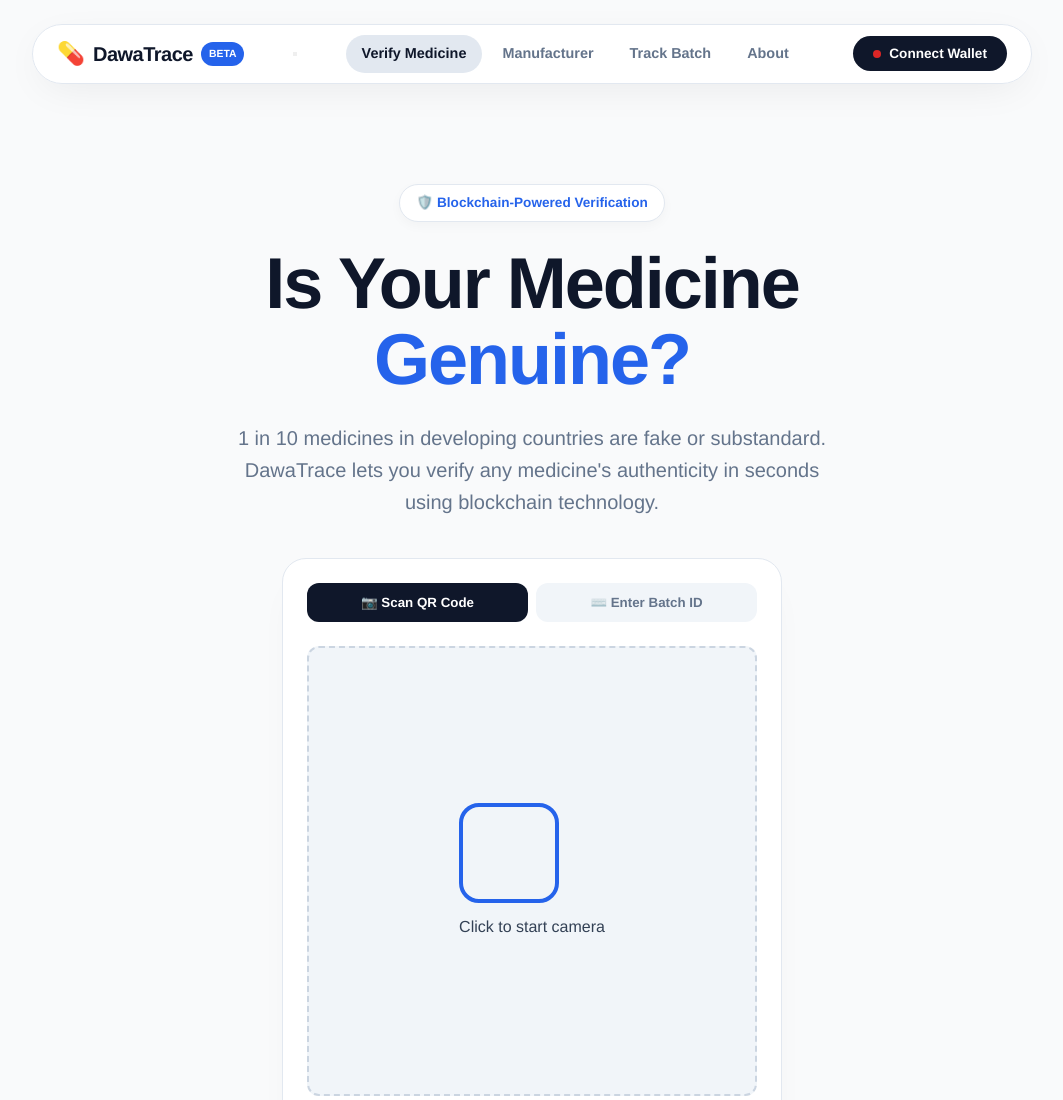
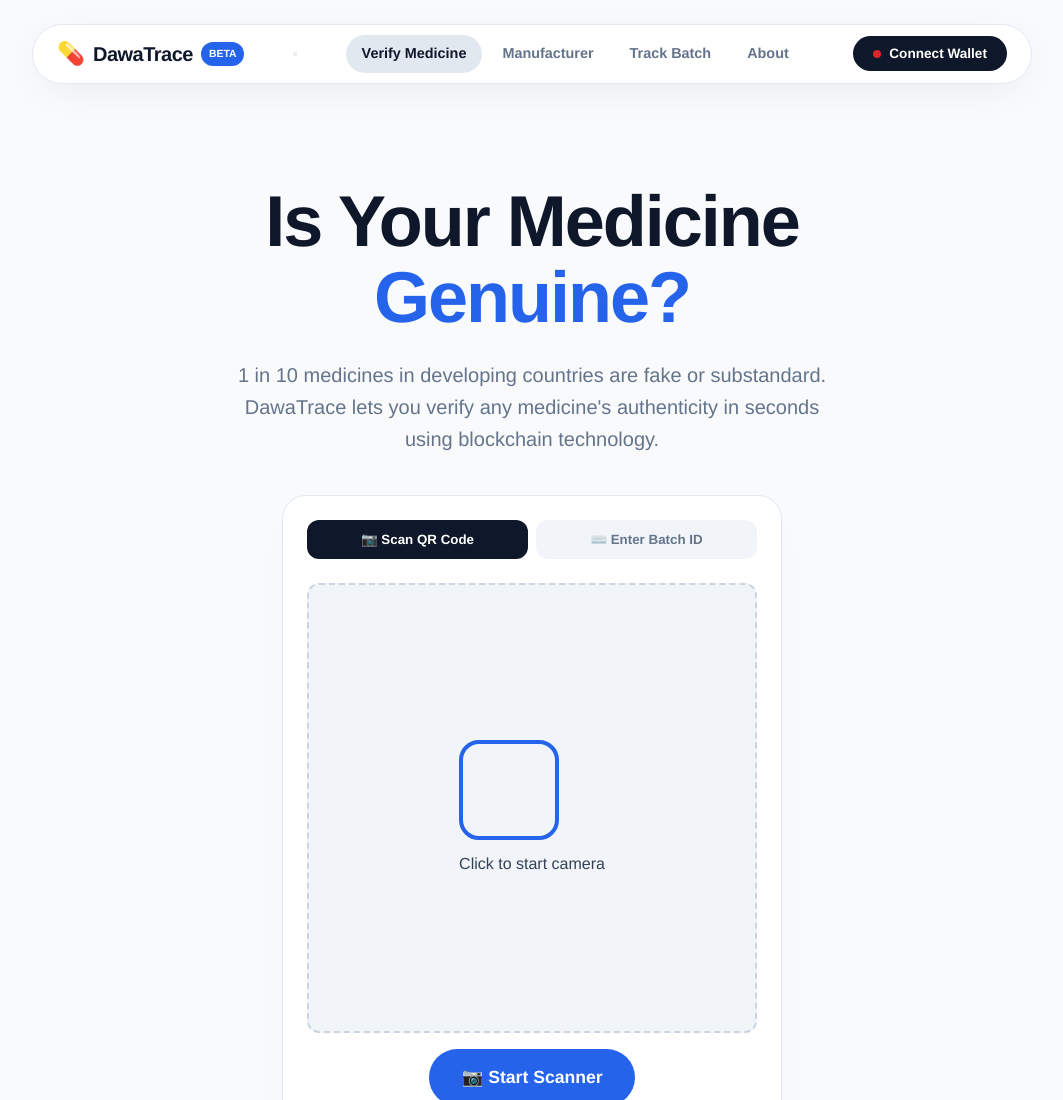
Before and after one commit to Dixon-O/dawatrace, a website: page frontend/index.html in a window 1280 px wide. Shown: the top 1100 px of the page, without its empty margins (108-1171 px from the left). Drawn offline with nearby package versions, Linux system fonts and the light colour scheme; no server answers; a script that the page names is missing.

Commit message:
style: remove hero badge to embrace neo-minimalist typography

```diff
--- a/frontend/index.html
+++ b/frontend/index.html
@@ -46,7 +46,6 @@
             <div class="hero">
                 <div class="hero-bg-pattern"></div>
                 <div class="hero-content">
-                    <div class="hero-badge">🛡️ Blockchain-Powered Verification</div>
                     <h1>Is Your Medicine <span class="gradient-text">Genuine?</span></h1>
                     <p class="hero-subtitle">
                         1 in 10 medicines in developing countries are fake or substandard.
```
